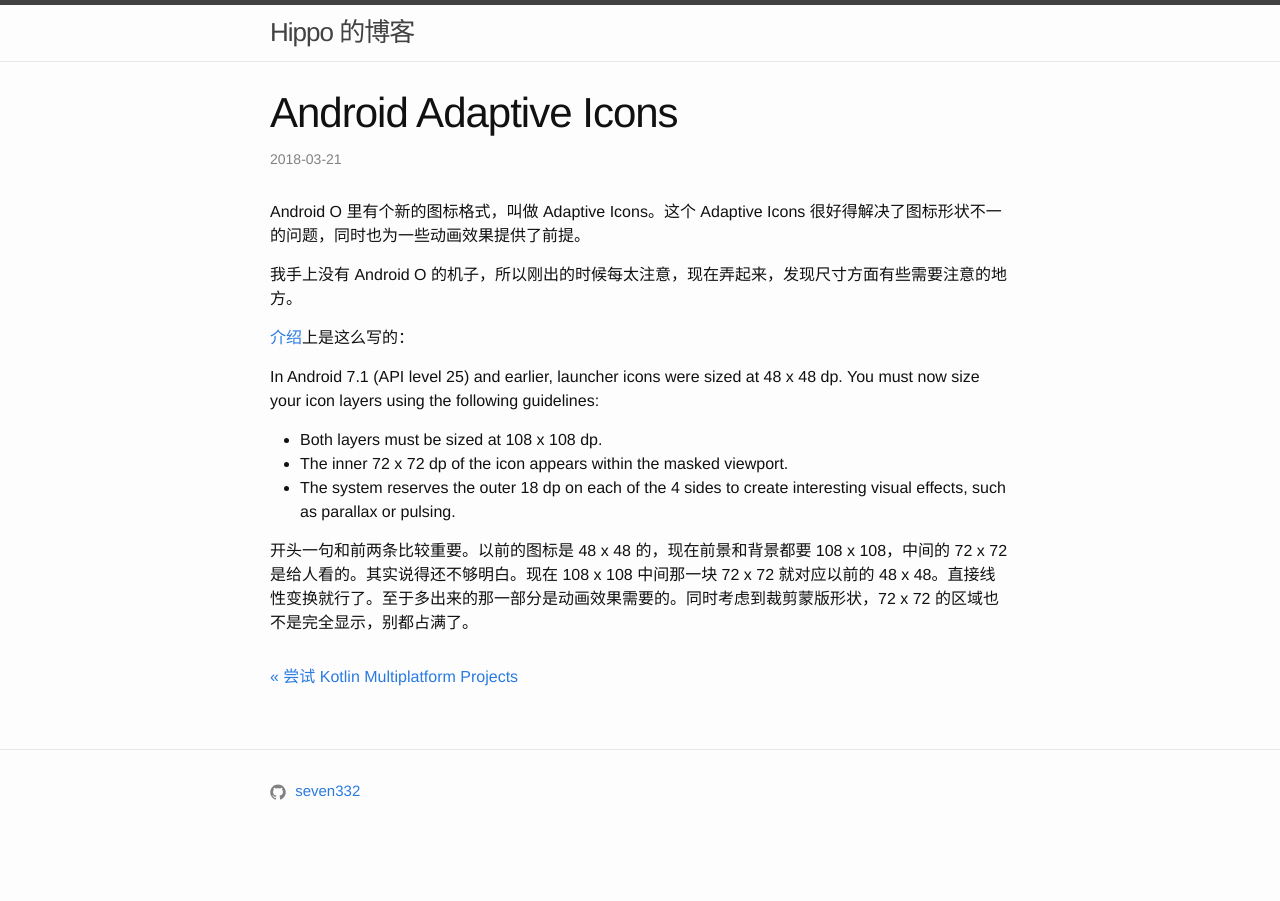
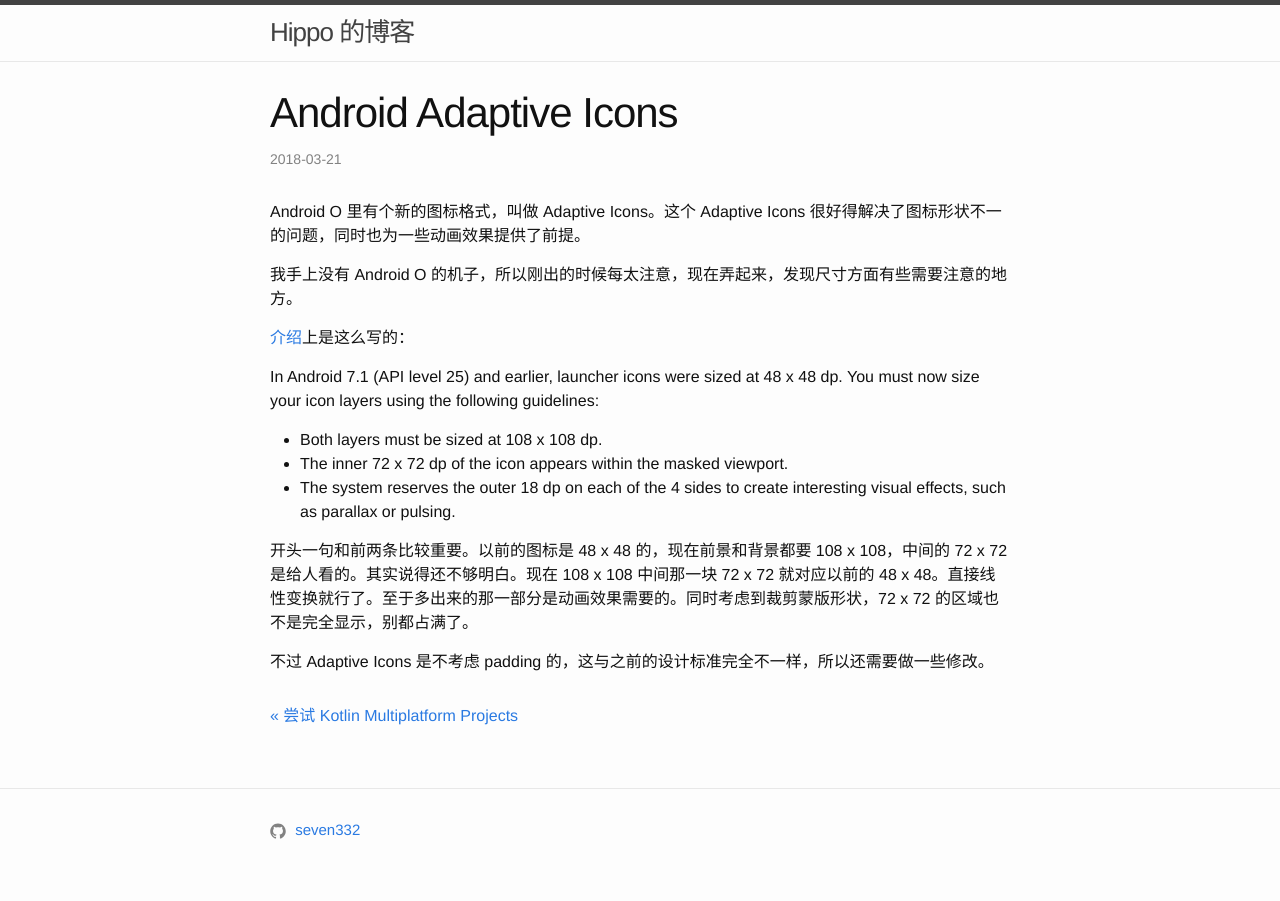
Before and after one commit to seven332/seven332.github.io, a Jekyll site: the page built from _posts/2018-03-21-android-adaptive-icons.md, in a window 1280 px wide. Built offline with Jekyll 4.4.1, drawn with Linux system fonts in a browser that asks for light colours; comment, search, counter and statistics services are not loaded.

Commit message:
Update 2018-03-21-android-adaptive-icons.md About padding

```diff
--- a/_posts/2018-03-21-android-adaptive-icons.md
+++ b/_posts/2018-03-21-android-adaptive-icons.md
@@ -18,3 +18,5 @@
 - The system reserves the outer 18 dp on each of the 4 sides to create interesting visual effects, such as parallax or pulsing.
 
 开头一句和前两条比较重要。以前的图标是 48 x 48 的，现在前景和背景都要 108 x 108，中间的 72 x 72 是给人看的。其实说得还不够明白。现在 108 x 108 中间那一块 72 x 72 就对应以前的 48 x 48。直接线性变换就行了。至于多出来的那一部分是动画效果需要的。同时考虑到裁剪蒙版形状，72 x 72 的区域也不是完全显示，别都占满了。
+
+不过 Adaptive Icons 是不考虑 padding 的，这与之前的设计标准完全不一样，所以还需要做一些修改。
```
